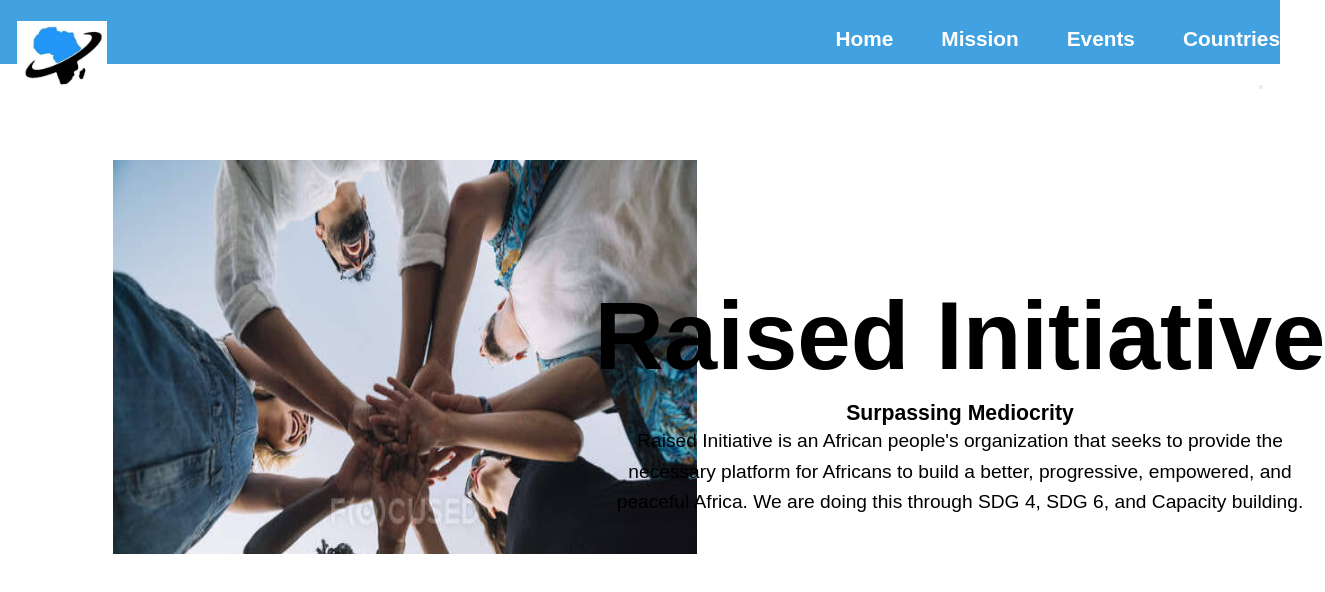
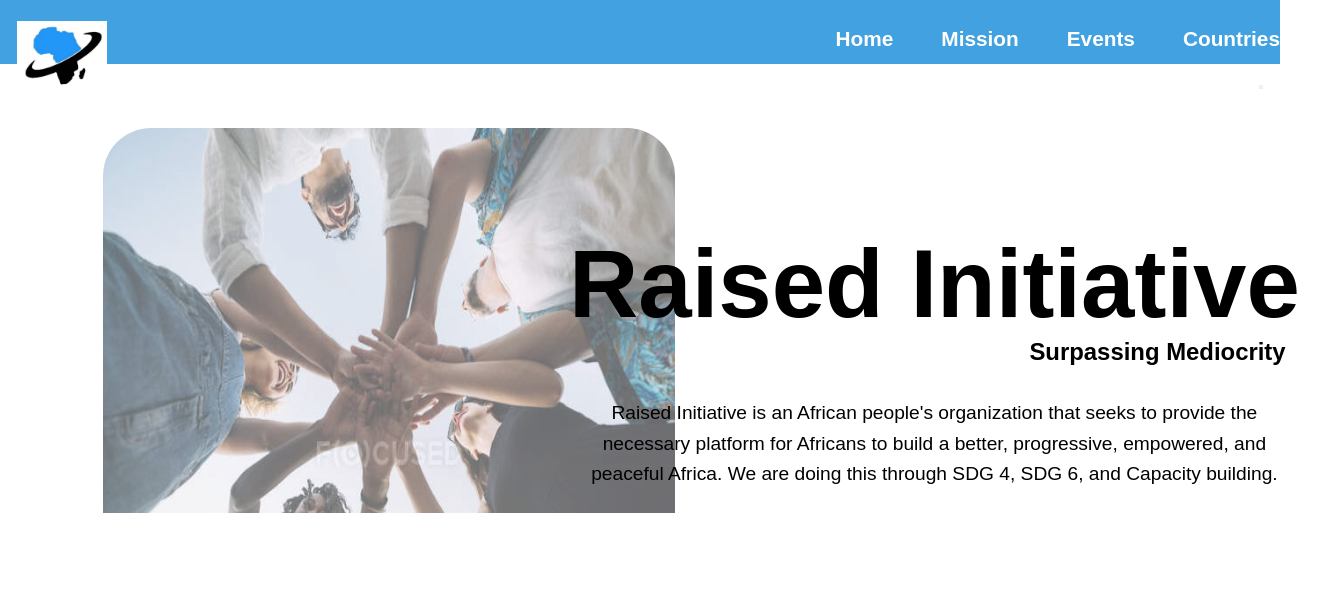
Before and after one commit to Iydeejames/Raised-Initiative-website, a React (Create React App) app: page / in a window 1280 px wide. Shown: the top 592 px of the page, 1325 px wide, since content can reach past the window. Built offline with nearby package versions, Linux system fonts and the light colour scheme.

Commit message:
Hero section edits

```diff
--- a/src/App.css
+++ b/src/App.css
@@ -132,16 +132,19 @@ span.navbar-text {
 .hero-image {
   width: 80%;
   height: 100%;
-  margin-top: 10rem;
-  margin-left: 5rem;
+  margin-top: 8rem;
+  margin-left: 4rem;
+  border-radius: 3rem;
+  opacity: 0.6;
+  transition: opacity 3s ease-in;
 }
 
 .hero-content {
-  font-size: 1.6rem;
+  font-size: 1.8rem;
   font-family: sans-serif;
   position: absolute;
-  top: 50%;
-  left: 75%;
+  top: 45%;
+  left: 73%;
   transform: translate(-50%, -50%);
   text-align: center;
   color: #000;
@@ -150,14 +153,21 @@ span.navbar-text {
 .hero-text h1 {
   font-size: 6rem;
   font-family: Arial, Helvetica, sans-serif;
-  margin-bottom: 10px;
+  margin-bottom: -1px;
+  width: max-content;
+}
+
+.hero-text h5 {
+  margin-left: 63%;
   width: max-content;
 }
 
 .hero-text p {
+  margin-top: 2rem;
   font-size: 1.2rem;
   line-height: 1.6;
 }
+
 
 .cta-button {
   padding: 10px 20px;
--- a/src/components/Hero.js
+++ b/src/components/Hero.js
@@ -3,12 +3,11 @@ import RI10 from "../assets/img/RI10.JPG";
 import RI11 from "../assets/img/RI11.JPG";
 import RI12 from "../assets/img/RI12.JPG";
 import RI13 from "../assets/img/RI13.JPG";
-import RI14 from "../assets/img/RI14.JPG";
 import RI16 from "../assets/img/RI16.JPG";
 
 const HeroSection = () => {
   const [currentIndex, setCurrentIndex] = useState(0);
-  const images = [RI12, RI11 , RI10, RI13, RI16, RI14];
+  const images = [RI12, RI11 , RI10, RI13, RI16];
 
   useEffect(() => {
     const interval = setInterval(() => {
```
